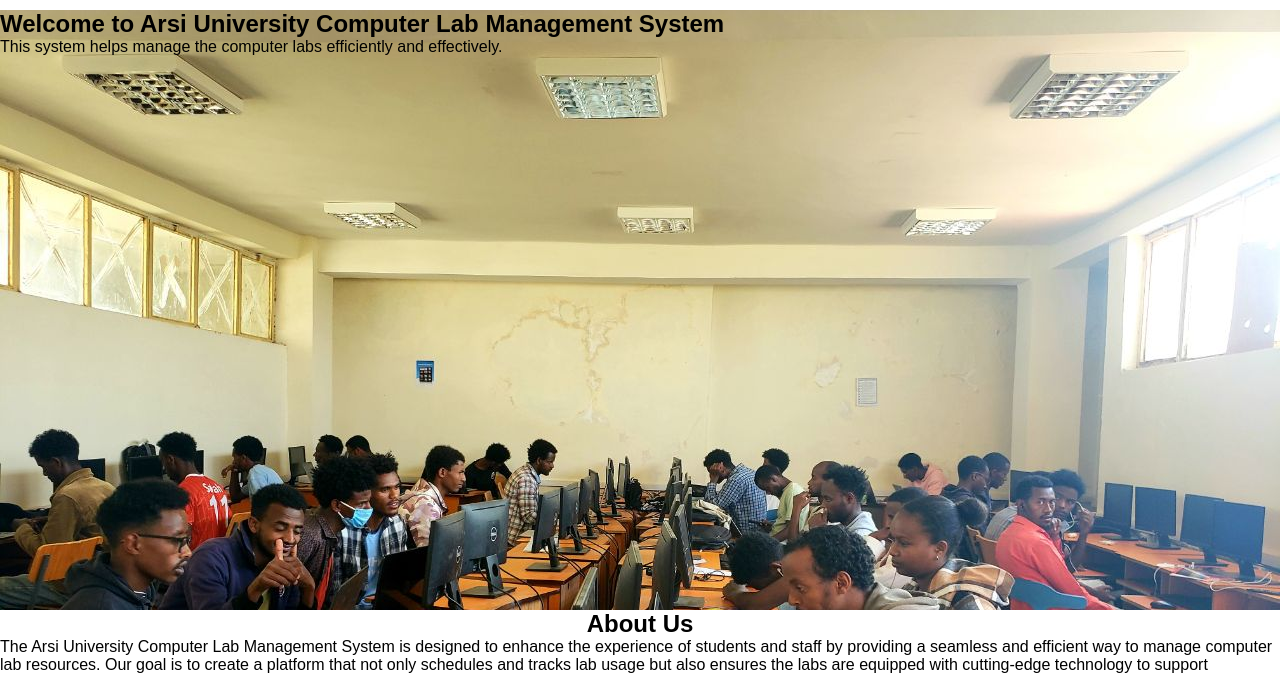
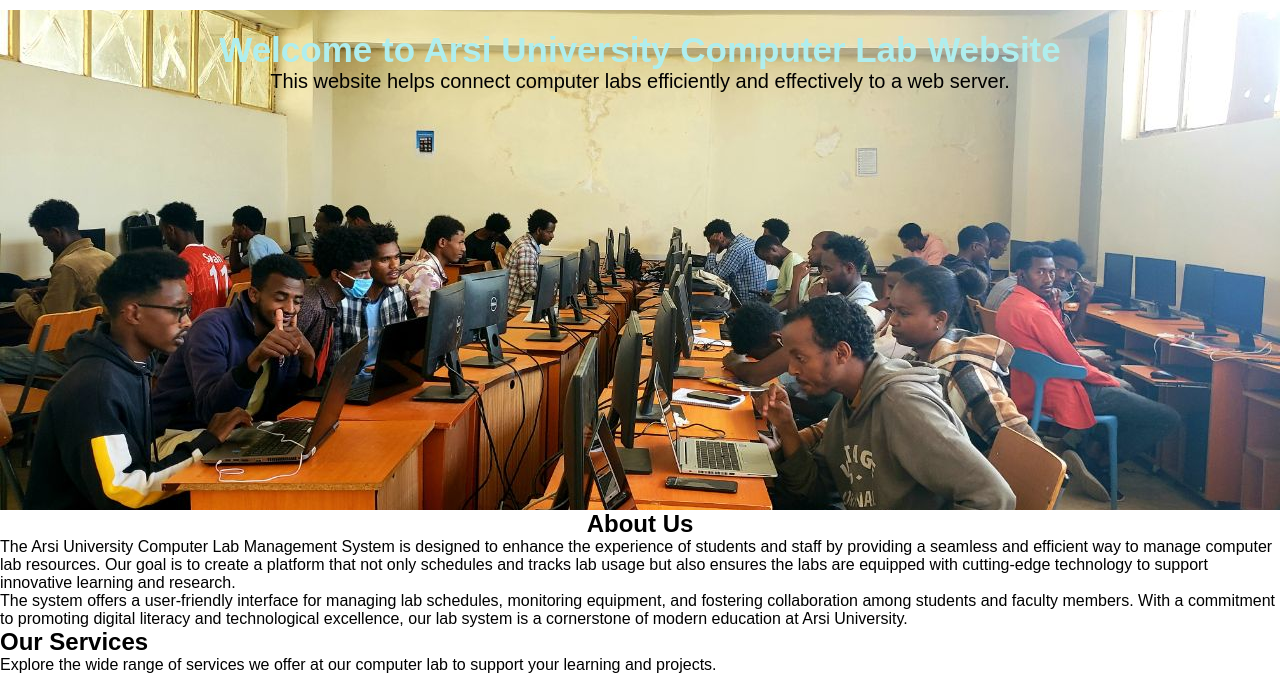
Before and after one commit to Kelbessa02/WebProgrammingGroup-5, a PHP site: page / in a window 1280 px wide. Shown: the part 139-813 px from the top of the page. Run offline with PHP 8.4, Linux system fonts and the light colour scheme.

Commit message:
update home and its css

```diff
--- a/CSS/Style.css
+++ b/CSS/Style.css
@@ -1,4 +1,3 @@
-
 /*general styling*/
 
 * {
@@ -27,9 +26,7 @@
   background-color: rgb(255, 102, 0);
 }
 
-
 /*general styling*/
-
 
 /*header*/
 
@@ -69,15 +66,13 @@
   color: #fff;
 }
 
-
 /* endingheader */
-
 
 /*footer*/
 
 footer {
   background-color: rgba(100, 97, 97, 0.849);
-    font-family: 'Franklin Gothic Medium', 'Arial Narrow', Arial, sans-serif;
+  font-family: "Franklin Gothic Medium", "Arial Narrow", Arial, sans-serif;
   margin: 20px;
   padding: 30px;
   border-radius: 30px;
@@ -101,19 +96,34 @@
   margin-bottom: 2px;
 }
 
-
 /*footer*/
 
 #home {
   background-image: url(../image/banner.jpg);
-    height: 600px;
-    width: 100%;
+  height: 500px; /*height of the viewport */
+  width: 100%; /*width of the viewport */
+
+  background-size: cover; /* This ensures the image covers the entire area */
+  background-position: center center; /* Centers the image */
+  background-repeat: no-repeat; /* Ensures the image doesn't repeat */
+  background-attachment: inherit; /* Keeps the image fixed when scrolling */
+}
+.text {
+  padding-top: 20px;
+  text-align: center;
+  font-size: 35px;
+  color: paleturquoise;
+}
+.text2 {
+  text-align: center;
+  font-size: 20px;
+  color: black;
 }
 
 #about h2 {
   text-align: center;
 }
-.goal-section{
+.goal-section {
   background-color: #a34678;
   margin: 20px;
 }
@@ -121,7 +131,7 @@
 .style {
   color: black;
   font-weight: bold;
-    font-family: 'Times New Roman', Times, serif;
+  font-family: "Times New Roman", Times, serif;
   font-size: 55px;
   text-align: center;
   font-style: normal;
@@ -132,15 +142,11 @@
 }
 
 .content {
-
   align-items: center;
   line-height: 1.5;
   padding: 10px;
   font-weight: 500;
   font-size: 2rem;
-
-
-
 }
 
 .content h3 {
@@ -184,8 +190,6 @@
   border-left-width: 20px;
 }
 
-
-
 #FirstName {
   border-radius: 10px;
   width: 25%;
@@ -221,7 +225,6 @@
   color: white;
   border-radius: 20px;
   background-color: blue;
-
 }
 
 #button:hover {
--- a/index.html
+++ b/index.html
@@ -46,9 +46,9 @@
     <section>
         <!-- Home section -->
         <div id="home">
-            <h2>Welcome to Arsi University Computer Lab Management System</h2>
-            <p>This system helps manage the computer labs efficiently and effectively.</p>
-
+            <div>
+            <h2 class="text">Welcome to Arsi University Computer Lab Website</h2>
+            <p class="text2">This website helps connect computer labs efficiently and effectively to a web server.</p>
         </div>
     </section>
 
```
Lines whose indentation alone changed are shown as unchanged.
